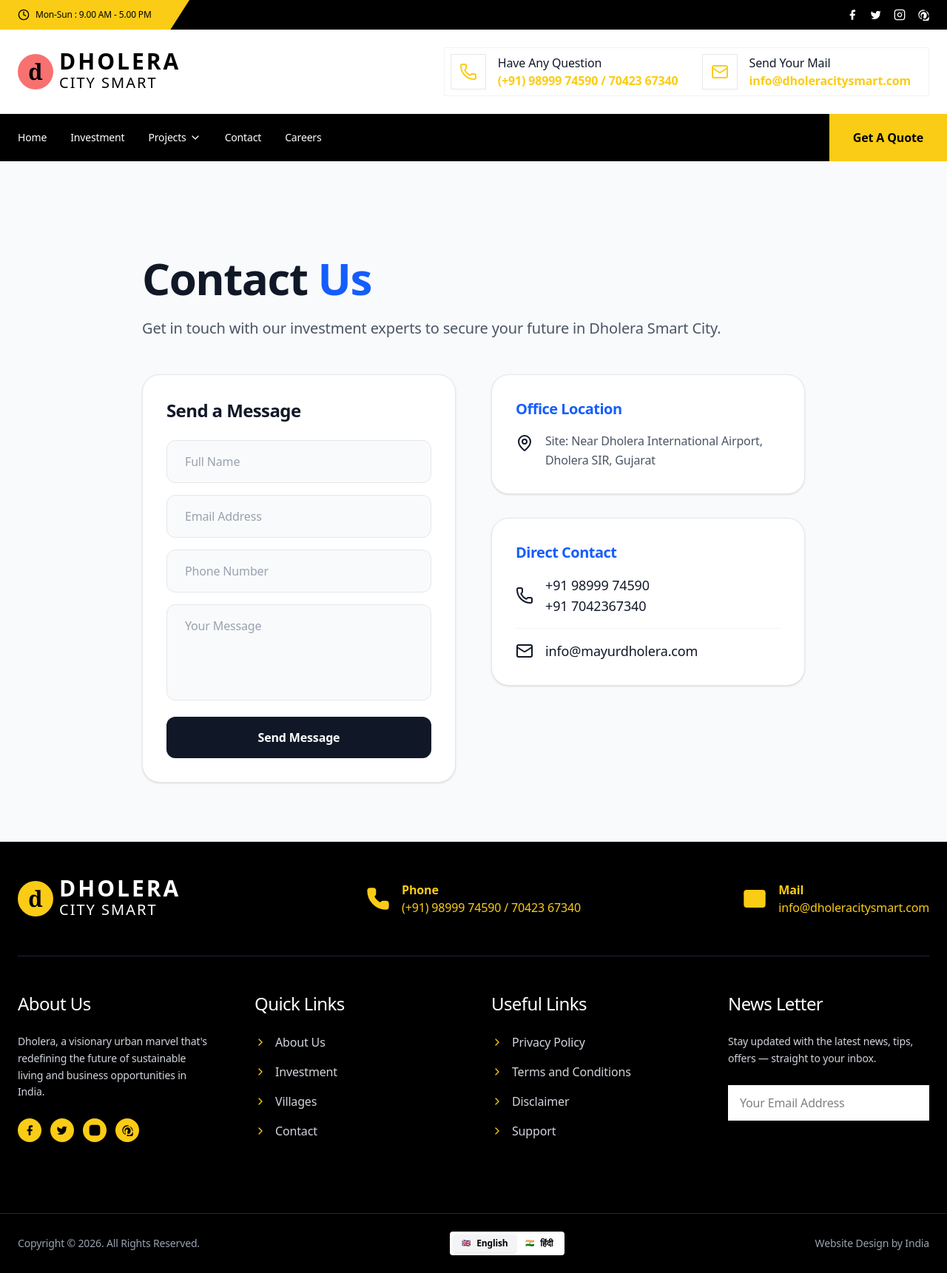
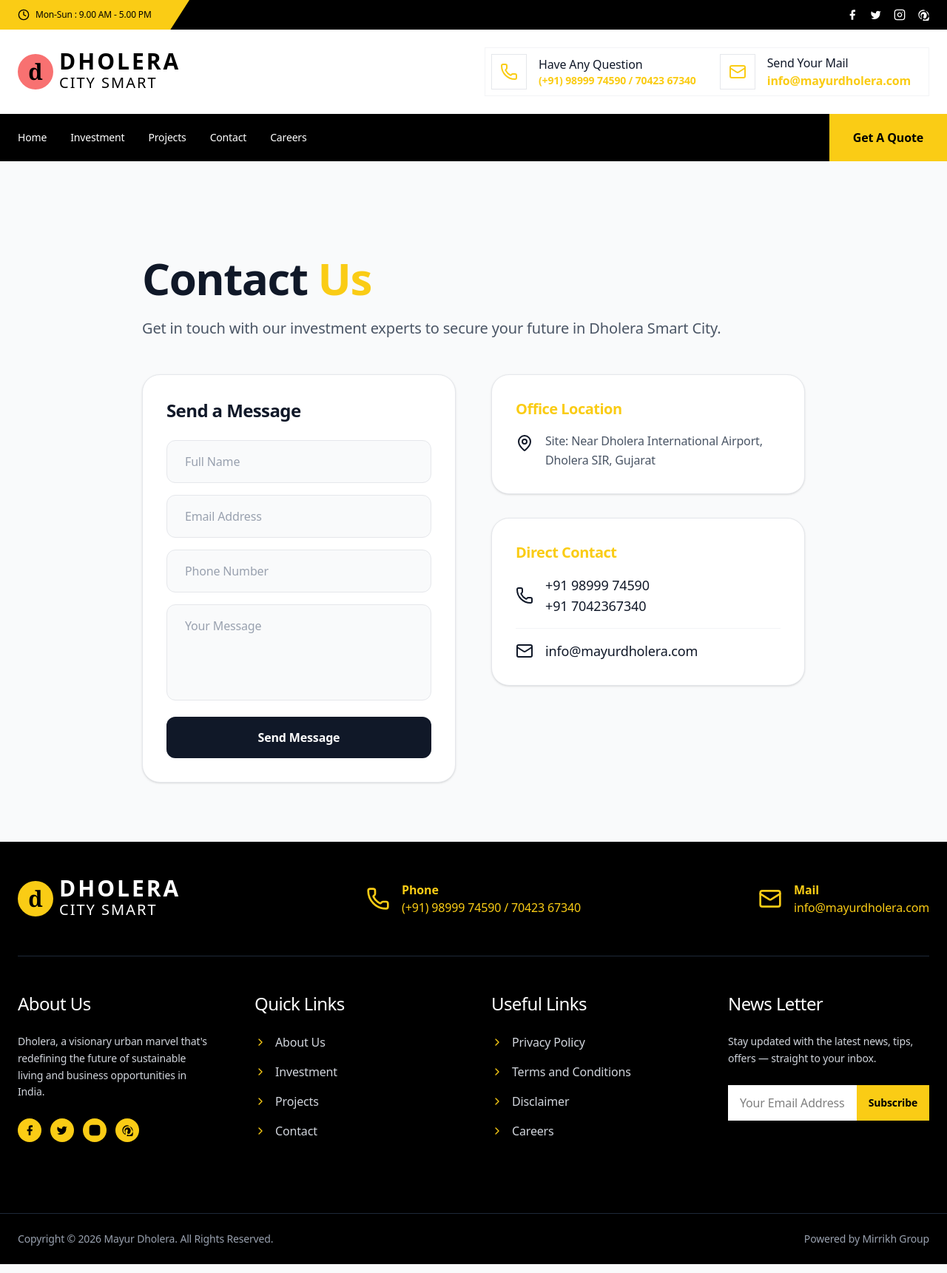
Before and after one commit to fadoomotivation-pixel/mayur, a Next.js app: page /contact-us in a window 1280 px wide. Shown: the whole page at 74% size. Built offline with nearby package versions, Linux system fonts and the light colour scheme.

Commit message:
Comprehensive bug fixes: wrong email, missing imports, mobile responsiveness, images, project hero

```diff
--- a/app/contact-us/page.tsx
+++ b/app/contact-us/page.tsx
@@ -3,38 +3,38 @@ import { Mail, MapPin, Phone } from "lucide-react";
 
 export default function ContactUs() {
   return (
-    <main className="min-h-screen bg-[#f9fafb] pt-32 pb-20 px-6">
+    <main className="min-h-screen bg-[#f9fafb] pt-20 sm:pt-32 pb-20 px-6">
       <div className="max-w-4xl mx-auto">
-        <h1 className="text-4xl md:text-6xl font-bold tracking-tight mb-6 text-gray-900">
-          Contact <span className="text-blue-600">Us</span>
+        <h1 className="text-3xl sm:text-4xl md:text-6xl font-bold tracking-tight mb-6 text-gray-900">
+          Contact <span className="text-[#FACC15]">Us</span>
         </h1>
-        <p className="text-xl text-gray-600 mb-12">
+        <p className="text-lg sm:text-xl text-gray-600 mb-12">
           Get in touch with our investment experts to secure your future in Dholera Smart City.
         </p>
 
         <div className="grid md:grid-cols-2 gap-12">
-          <div className="bg-white p-8 rounded-3xl border border-gray-200 shadow-sm">
+          <div className="bg-white p-6 sm:p-8 rounded-3xl border border-gray-200 shadow-sm">
             <h3 className="text-2xl font-bold mb-6 text-gray-900">Send a Message</h3>
-            <form className="space-y-4">
+            <form className="space-y-4" onSubmit={(e) => { e.preventDefault(); }}>
               <input
                 type="text"
                 placeholder="Full Name"
-                className="w-full px-6 py-4 rounded-xl bg-[#f9fafb] border border-gray-200 text-gray-900 placeholder:text-gray-400 focus:outline-none focus:border-blue-500 focus:ring-4 focus:ring-blue-500/10 transition-all"
+                className="w-full px-6 py-4 rounded-xl bg-[#f9fafb] border border-gray-200 text-gray-900 placeholder:text-gray-400 focus:outline-none focus:border-[#FACC15] focus:ring-4 focus:ring-[#FACC15]/10 transition-all"
               />
               <input
                 type="email"
                 placeholder="Email Address"
-                className="w-full px-6 py-4 rounded-xl bg-[#f9fafb] border border-gray-200 text-gray-900 placeholder:text-gray-400 focus:outline-none focus:border-blue-500 focus:ring-4 focus:ring-blue-500/10 transition-all"
+                className="w-full px-6 py-4 rounded-xl bg-[#f9fafb] border border-gray-200 text-gray-900 placeholder:text-gray-400 focus:outline-none focus:border-[#FACC15] focus:ring-4 focus:ring-[#FACC15]/10 transition-all"
               />
               <input
                 type="tel"
                 placeholder="Phone Number"
-                className="w-full px-6 py-4 rounded-xl bg-[#f9fafb] border border-gray-200 text-gray-900 placeholder:text-gray-400 focus:outline-none focus:border-blue-500 focus:ring-4 focus:ring-blue-500/10 transition-all"
+                className="w-full px-6 py-4 rounded-xl bg-[#f9fafb] border border-gray-200 text-gray-900 placeholder:text-gray-400 focus:outline-none focus:border-[#FACC15] focus:ring-4 focus:ring-[#FACC15]/10 transition-all"
               />
               <textarea
                 placeholder="Your Message"
                 rows={4}
-                className="w-full px-6 py-4 rounded-xl bg-[#f9fafb] border border-gray-200 text-gray-900 placeholder:text-gray-400 focus:outline-none focus:border-blue-500 focus:ring-4 focus:ring-blue-500/10 transition-all resize-none"
+                className="w-full px-6 py-4 rounded-xl bg-[#f9fafb] border border-gray-200 text-gray-900 placeholder:text-gray-400 focus:outline-none focus:border-[#FACC15] focus:ring-4 focus:ring-[#FACC15]/10 transition-all resize-none"
               ></textarea>
               <button type="submit" className="w-full py-4 bg-gray-900 text-white font-semibold rounded-xl hover:bg-black hover:shadow-md transition-all hover:-translate-y-0.5">
                 Send Message
@@ -43,27 +43,27 @@ export default function ContactUs() {
           </div>
 
           <div className="space-y-8">
-            <div className="bg-white p-8 rounded-3xl border border-gray-200 shadow-sm">
-              <h3 className="text-xl font-bold mb-4 text-blue-600">Office Location</h3>
+            <div className="bg-white p-6 sm:p-8 rounded-3xl border border-gray-200 shadow-sm">
+              <h3 className="text-xl font-bold mb-4 text-[#FACC15]">Office Location</h3>
               <div className="flex items-start gap-4">
                 <MapPin className="w-6 h-6 shrink-0 mt-1 text-gray-900" />
                 <p className="text-gray-600 leading-relaxed font-medium">{site.address}</p>
               </div>
             </div>
 
-            <div className="bg-white p-8 rounded-3xl border border-gray-200 shadow-sm">
-              <h3 className="text-xl font-bold mb-4 text-blue-600">Direct Contact</h3>
+            <div className="bg-white p-6 sm:p-8 rounded-3xl border border-gray-200 shadow-sm">
+              <h3 className="text-xl font-bold mb-4 text-[#FACC15]">Direct Contact</h3>
               <ul className="space-y-4">
                 <li className="flex items-center gap-4">
                   <Phone className="w-6 h-6 shrink-0 text-gray-900" />
                   <div>
-                    <a href={`tel:${site.phone}`} className="block text-lg font-medium text-gray-900 hover:text-blue-600 transition-colors">{site.phoneDisplay}</a>
-                    <a href={`tel:${site.phoneAlt}`} className="block text-lg font-medium text-gray-900 hover:text-blue-600 transition-colors">+91 {site.phoneAlt}</a>
+                    <a href={`tel:+91${site.phone}`} className="block text-lg font-medium text-gray-900 hover:text-[#FACC15] transition-colors">{site.phoneDisplay}</a>
+                    <a href={`tel:+91${site.phoneAlt}`} className="block text-lg font-medium text-gray-900 hover:text-[#FACC15] transition-colors">+91 {site.phoneAlt}</a>
                   </div>
                 </li>
                 <li className="flex items-center gap-4 pt-4 border-t border-gray-100">
                   <Mail className="w-6 h-6 shrink-0 text-gray-900" />
-                  <a href={`mailto:${site.email}`} className="text-lg font-medium text-gray-900 hover:text-blue-600 transition-colors">{site.email}</a>
+                  <a href={`mailto:${site.email}`} className="text-lg font-medium text-gray-900 hover:text-[#FACC15] transition-colors">{site.email}</a>
                 </li>
               </ul>
             </div>
--- a/components/Footer.tsx
+++ b/components/Footer.tsx
@@ -1,7 +1,6 @@
 import { site } from "@/lib/data";
 import { Mail, Phone, ChevronRight } from "lucide-react";
 import Link from "next/link";
-import Image from "next/image";
 
 // Custom SVG components for social icons
 const Facebook = ({ className }: { className?: string }) => <svg viewBox="0 0 24 24" fill="currentColor" stroke="none" className={className}><path d="M18 2h-3a5 5 0 0 0-5 5v3H7v4h3v8h4v-8h3l1-4h-4V7a1 1 0 0 1 1-1h3z"/></svg>;
@@ -17,7 +16,6 @@ export default function Footer() {
         <div className="grid grid-cols-1 md:grid-cols-3 gap-8 items-center border-b border-gray-800 pb-12">
           {/* Logo */}
           <div className="flex items-center gap-2">
-            {/* Imitating the logo from the screenshot */}
             <div className="w-12 h-12 bg-[#FACC15] text-black font-bold rounded-full flex items-center justify-center text-3xl font-serif">
               d
             </div>
@@ -29,19 +27,19 @@ export default function Footer() {
 
           {/* Phone */}
           <div className="flex items-center gap-4 md:justify-center">
-            <Phone className="w-8 h-8 text-[#FACC15] fill-current" />
+            <Phone className="w-8 h-8 text-[#FACC15] shrink-0" />
             <div>
               <div className="text-[#FACC15] font-semibold">Phone</div>
-              <div className="text-[#FACC15]">(+91) 98999 74590 / 70423 67340</div>
+              <div className="text-[#FACC15] text-sm sm:text-base">(+91) 98999 74590 / 70423 67340</div>
             </div>
           </div>
 
           {/* Mail */}
           <div className="flex items-center gap-4 md:justify-end">
-            <Mail className="w-8 h-8 text-[#FACC15] fill-current" />
+            <Mail className="w-8 h-8 text-[#FACC15] shrink-0" />
             <div>
               <div className="text-[#FACC15] font-semibold">Mail</div>
-              <div className="text-[#FACC15]">info@dholeracitysmart.com</div>
+              <div className="text-[#FACC15]">{site.email}</div>
             </div>
           </div>
         </div>
@@ -80,9 +78,9 @@ export default function Footer() {
                 </Link>
               </li>
               <li>
-                <Link href="/villages" className="flex items-center gap-3 text-gray-300 hover:text-[#FACC15] transition-colors">
+                <Link href="/projects" className="flex items-center gap-3 text-gray-300 hover:text-[#FACC15] transition-colors">
                   <ChevronRight className="w-4 h-4 text-[#FACC15]" />
-                  Villages
+                  Projects
                 </Link>
               </li>
               <li>
@@ -117,9 +115,9 @@ export default function Footer() {
                 </Link>
               </li>
               <li>
-                <Link href="/support" className="flex items-center gap-3 text-gray-300 hover:text-[#FACC15] transition-colors">
+                <Link href="/career" className="flex items-center gap-3 text-gray-300 hover:text-[#FACC15] transition-colors">
                   <ChevronRight className="w-4 h-4 text-[#FACC15]" />
-                  Support
+                  Careers
                 </Link>
               </li>
             </ul>
@@ -131,12 +129,15 @@ export default function Footer() {
             <p className="text-gray-300 mb-6 text-sm leading-relaxed">
               Stay updated with the latest news, tips, offers — straight to your inbox.
             </p>
-            <form className="relative">
+            <form className="relative" onSubmit={(e) => e.preventDefault()}>
               <input
                 type="email"
                 placeholder="Your Email Address"
-                className="w-full bg-white text-black px-4 py-3 focus:outline-none"
+                className="w-full bg-white text-black px-4 py-3 pr-24 focus:outline-none"
               />
+              <button type="submit" className="absolute right-0 top-0 bottom-0 bg-[#FACC15] text-black font-bold px-4 hover:bg-yellow-400 transition-colors text-sm">
+                Subscribe
+              </button>
             </form>
           </div>
         </div>
@@ -144,22 +145,12 @@ export default function Footer() {
 
       {/* Bottom Section */}
       <div className="border-t border-gray-800">
-        <div className="max-w-7xl mx-auto px-6 py-6 flex flex-col md:flex-row justify-between items-center text-sm text-gray-400">
+        <div className="max-w-7xl mx-auto px-6 py-6 flex flex-col md:flex-row justify-between items-center text-sm text-gray-400 gap-4">
           <div>
-            Copyright © {new Date().getFullYear()}. All Rights Reserved.
+            Copyright © {new Date().getFullYear()} {site.name}. All Rights Reserved.
           </div>
-
-          <div className="flex bg-white rounded my-4 md:my-0 px-1 py-1">
-            <button className="flex items-center gap-2 px-3 py-1 bg-gray-100 text-black text-xs font-semibold rounded shadow-sm">
-              <span className="text-[10px]">🇬🇧</span> English
-            </button>
-            <button className="flex items-center gap-2 px-3 py-1 text-black text-xs font-semibold">
-              <span className="text-[10px]">🇮🇳</span> हिंदी
-            </button>
-          </div>
-
           <div>
-            Website Design by India
+            Powered by Mirrikh Group
           </div>
         </div>
       </div>
--- a/components/Header.tsx
+++ b/components/Header.tsx
@@ -3,6 +3,7 @@
 import { Phone, Mail, Clock, ChevronDown, Menu, X } from "lucide-react";
 import { useState } from "react";
 import Link from "next/link";
+import { site } from "@/lib/data";
 
 // Custom SVG components for social icons
 const Facebook = ({ className }: { className?: string }) => <svg viewBox="0 0 24 24" fill="currentColor" stroke="none" className={className}><path d="M18 2h-3a5 5 0 0 0-5 5v3H7v4h3v8h4v-8h3l1-4h-4V7a1 1 0 0 1 1-1h3z"/></svg>;
@@ -16,7 +17,7 @@ export default function Header() {
   return (
     <header className="w-full font-sans">
       {/* Top Bar - Yellow/Black split */}
-      <div className="bg-black text-white text-xs h-10 flex items-center relative overflow-hidden">
+      <div className="bg-black text-white text-xs h-10 hidden sm:flex items-center relative overflow-hidden">
         {/* Yellow slanted background for the left side */}
         <div className="absolute top-0 left-0 bottom-0 w-64 bg-[#FACC15]" style={{ clipPath: 'polygon(0 0, 100% 0, 90% 100%, 0% 100%)' }}></div>
 
@@ -36,27 +37,26 @@ export default function Header() {
 
       {/* Middle Bar - Logo and Contact Info */}
       <div className="bg-white">
-        <div className="max-w-7xl mx-auto px-6 py-6 flex flex-col md:flex-row justify-between items-center gap-6">
+        <div className="max-w-7xl mx-auto px-6 py-4 md:py-6 flex flex-col md:flex-row justify-between items-center gap-4 md:gap-6">
           {/* Logo */}
           <Link href="/" className="flex items-center gap-2 shrink-0">
-            <div className="w-12 h-12 bg-[#F87171] text-black font-bold rounded-full flex items-center justify-center text-3xl font-serif">
+            <div className="w-10 h-10 md:w-12 md:h-12 bg-[#F87171] text-black font-bold rounded-full flex items-center justify-center text-2xl md:text-3xl font-serif">
               d
             </div>
-            {/* Using an orange/red color here based on the screenshot where it looks orange/red in the header. #F97316 or similar. Actually in footer it was yellow, in header it looks orange #f97316 */}
             <div>
-              <div className="text-3xl font-bold tracking-widest leading-none text-black">DHOLERA</div>
-              <div className="text-xl tracking-widest font-light text-black">CITY SMART</div>
+              <div className="text-2xl md:text-3xl font-bold tracking-widest leading-none text-black">DHOLERA</div>
+              <div className="text-lg md:text-xl tracking-widest font-light text-black">CITY SMART</div>
             </div>
           </Link>
 
-          <div className="flex flex-col sm:flex-row gap-8 items-center border border-gray-100 p-2 pr-6">
+          <div className="hidden md:flex flex-col sm:flex-row gap-8 items-center border border-gray-100 p-2 pr-6">
             <div className="flex items-center gap-4">
               <div className="w-12 h-12 border border-gray-200 flex items-center justify-center text-[#FACC15]">
                 <Phone className="w-6 h-6" />
               </div>
               <div>
                 <div className="text-gray-900 font-medium">Have Any Question</div>
-                <div className="text-[#FACC15] font-semibold text-sm sm:text-base">(+91) 98999 74590 / 70423 67340</div>
+                <div className="text-[#FACC15] font-semibold text-sm">(+91) 98999 74590 / 70423 67340</div>
               </div>
             </div>
 
@@ -66,7 +66,7 @@ export default function Header() {
               </div>
               <div>
                 <div className="text-gray-900 font-medium">Send Your Mail</div>
-                <div className="text-[#FACC15] font-semibold">info@dholeracitysmart.com</div>
+                <div className="text-[#FACC15] font-semibold">{site.email}</div>
               </div>
             </div>
           </div>
@@ -77,18 +77,14 @@ export default function Header() {
       <div className="bg-black text-white relative">
         <div className="max-w-7xl mx-auto flex items-center justify-between">
 
-          <button className="md:hidden p-4" onClick={() => setIsOpen(!isOpen)}>
+          <button className="md:hidden p-4" aria-label="Toggle menu" onClick={() => setIsOpen(!isOpen)}>
             {isOpen ? <X className="w-6 h-6" /> : <Menu className="w-6 h-6" />}
           </button>
 
           <nav className={`md:flex items-center gap-8 px-6 ${isOpen ? 'flex flex-col absolute top-full left-0 right-0 bg-black py-4 z-50' : 'hidden'}`}>
             <Link href="/" onClick={() => setIsOpen(false)} className="hover:text-[#FACC15] py-4 text-sm font-medium">Home</Link>
             <Link href="/investment" onClick={() => setIsOpen(false)} className="hover:text-[#FACC15] py-4 text-sm font-medium">Investment</Link>
-
-            <Link href="/projects" onClick={() => setIsOpen(false)} className="relative group flex items-center gap-1 hover:text-[#FACC15] py-4 text-sm font-medium">
-              Projects <ChevronDown className="w-4 h-4" />
-            </Link>
-
+            <Link href="/projects" onClick={() => setIsOpen(false)} className="hover:text-[#FACC15] py-4 text-sm font-medium">Projects</Link>
             <Link href="/contact-us" onClick={() => setIsOpen(false)} className="hover:text-[#FACC15] py-4 text-sm font-medium">Contact</Link>
             <Link href="/career" onClick={() => setIsOpen(false)} className="hover:text-[#FACC15] py-4 text-sm font-medium">Careers</Link>
           </nav>
```
Also changed, not shown: app/career/page.tsx (+7 -8 lines).
